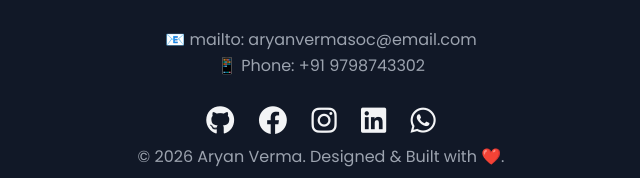
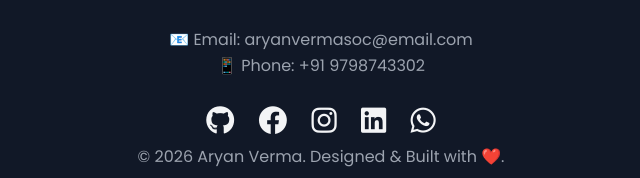
Before and after one commit to aryanvermasoc-hub/My-Info-ARYAN-VERMA, a plain HTML site: page index.html in a window 1280 px wide. Shown: the part 2848-3026 px from the top of the page, 319-959 px from the left. Drawn offline with Linux system fonts and the light colour scheme.

Commit message:
Update index.html

```diff
--- a/index.html
+++ b/index.html
@@ -470,7 +470,7 @@ header h1 {
 style="display:block; margin:30px auto; padding:14px 28px; text-align:center;">
 Get In Touch
 </a>
-        <p>📧 mailto: aryanvermasoc@email.com</p>
+        <p>📧 Email: aryanvermasoc@email.com</p>
 <p>📱 Phone: +91 9798743302</p>
 <div class="social-icons">
 
```
